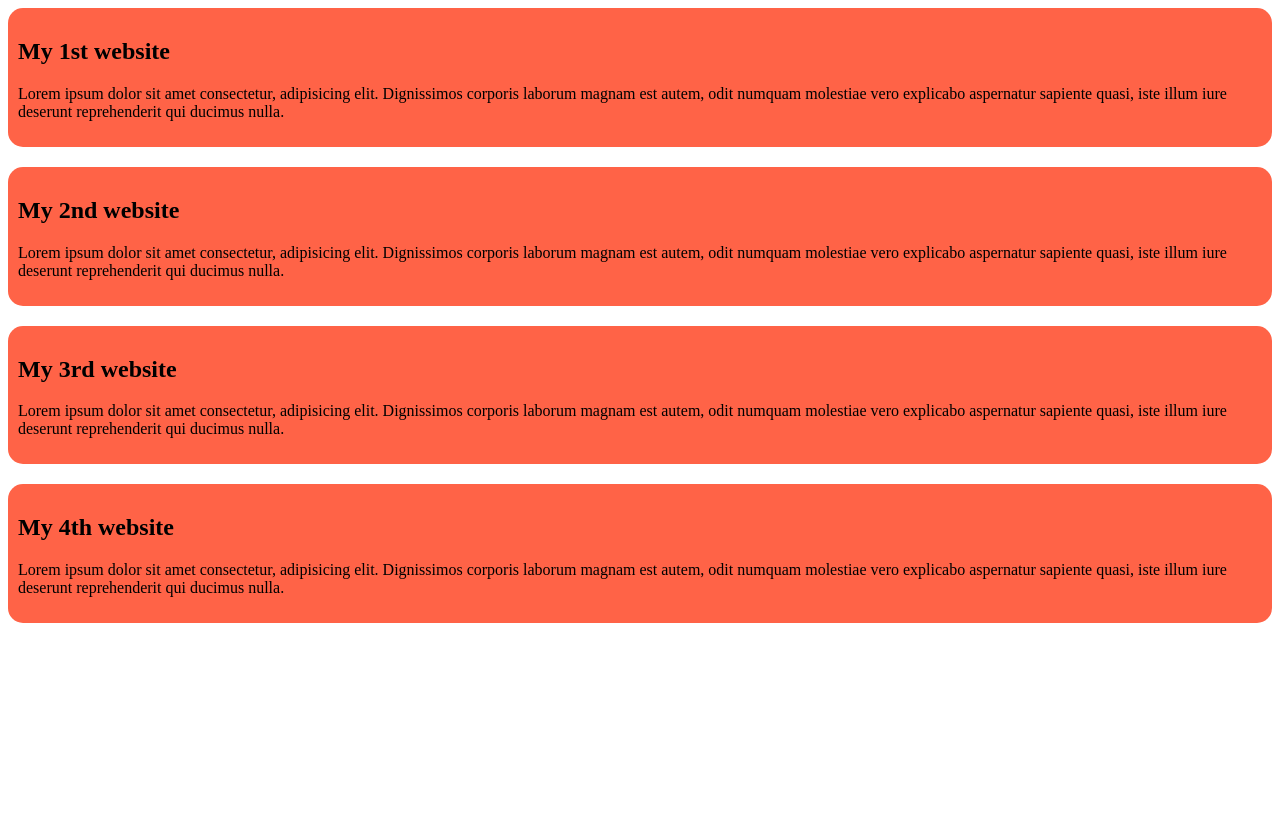
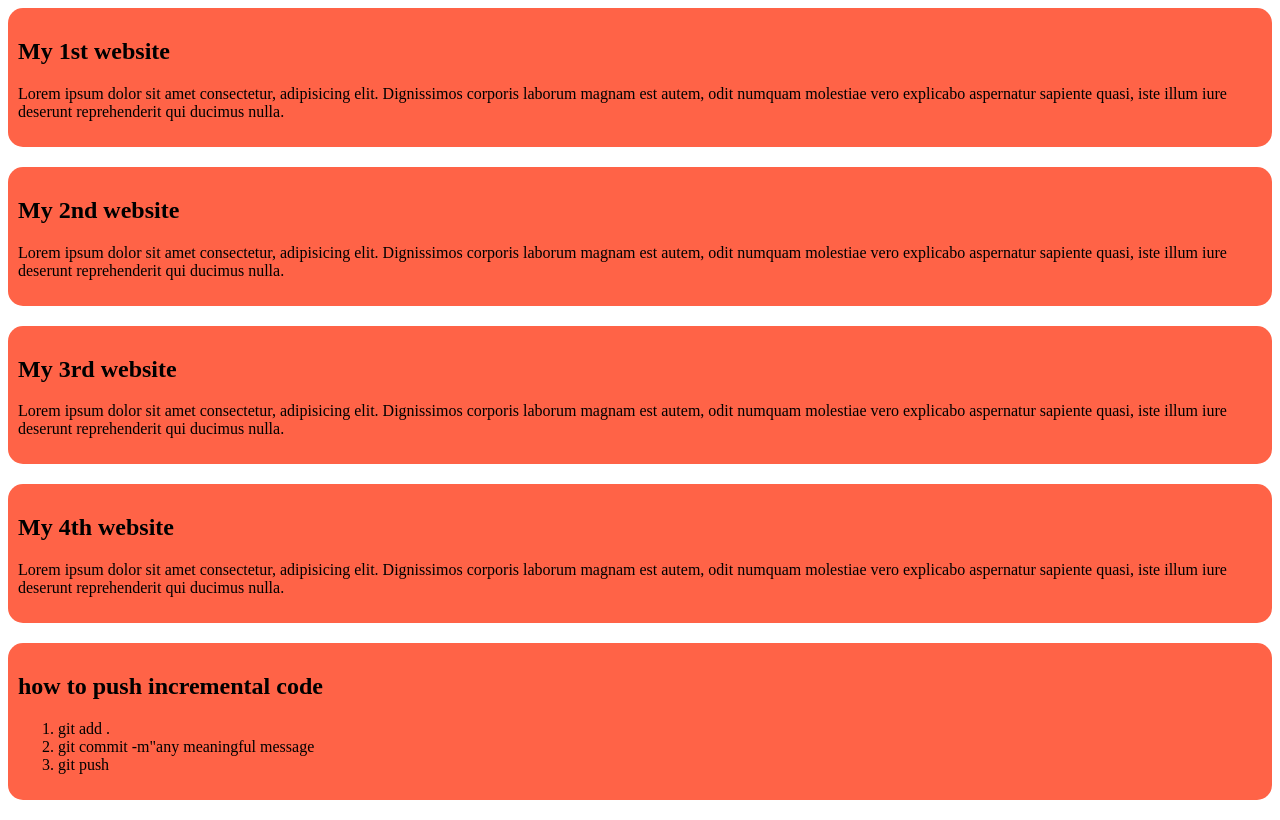
Before and after one commit to Darkk-Horse/third-repo, a plain HTML site: page index.html in a window 1280 px wide. Drawn offline with Linux system fonts and the light colour scheme.

Commit message:
4th blog

```diff
--- a/index.html
+++ b/index.html
@@ -1,31 +1,51 @@
 <!DOCTYPE html>
 <html lang="en">
+
 <head>
     <meta charset="UTF-8">
     <meta name="viewport" content="width=device-width, initial-scale=1.0">
     <title>My first web with github</title>
     <link rel="stylesheet" href="styles.css/blog.css">
 </head>
+
 <body>
     <div>
         <h2>My 1st website</h2>
-        <p>Lorem ipsum dolor sit amet consectetur, adipisicing elit. Dignissimos corporis laborum magnam est autem, odit numquam molestiae vero explicabo aspernatur sapiente quasi, iste illum iure deserunt reprehenderit qui ducimus nulla.</p>
+        <p>Lorem ipsum dolor sit amet consectetur, adipisicing elit. Dignissimos corporis laborum magnam est autem, odit
+            numquam molestiae vero explicabo aspernatur sapiente quasi, iste illum iure deserunt reprehenderit qui
+            ducimus nulla.</p>
 
     </div>
     <div>
         <h2>My 2nd website</h2>
-        <p>Lorem ipsum dolor sit amet consectetur, adipisicing elit. Dignissimos corporis laborum magnam est autem, odit numquam molestiae vero explicabo aspernatur sapiente quasi, iste illum iure deserunt reprehenderit qui ducimus nulla.</p>
+        <p>Lorem ipsum dolor sit amet consectetur, adipisicing elit. Dignissimos corporis laborum magnam est autem, odit
+            numquam molestiae vero explicabo aspernatur sapiente quasi, iste illum iure deserunt reprehenderit qui
+            ducimus nulla.</p>
 
     </div>
     <div>
         <h2>My 3rd website</h2>
-        <p>Lorem ipsum dolor sit amet consectetur, adipisicing elit. Dignissimos corporis laborum magnam est autem, odit numquam molestiae vero explicabo aspernatur sapiente quasi, iste illum iure deserunt reprehenderit qui ducimus nulla.</p>
+        <p>Lorem ipsum dolor sit amet consectetur, adipisicing elit. Dignissimos corporis laborum magnam est autem, odit
+            numquam molestiae vero explicabo aspernatur sapiente quasi, iste illum iure deserunt reprehenderit qui
+            ducimus nulla.</p>
 
     </div>
     <div>
         <h2>My 4th website</h2>
-        <p>Lorem ipsum dolor sit amet consectetur, adipisicing elit. Dignissimos corporis laborum magnam est autem, odit numquam molestiae vero explicabo aspernatur sapiente quasi, iste illum iure deserunt reprehenderit qui ducimus nulla.</p>
+        <p>Lorem ipsum dolor sit amet consectetur, adipisicing elit. Dignissimos corporis laborum magnam est autem, odit
+            numquam molestiae vero explicabo aspernatur sapiente quasi, iste illum iure deserunt reprehenderit qui
+            ducimus nulla.</p>
 
     </div>
+    <div>
+        <h2>how to push incremental code</h2>
+        <ol>
+            <li>git add . </li>
+            <li>git commit -m"any meaningful message</li>
+            <li>git push</li>
+
+        </ol>
+    </div>
 </body>
+
 </html>
```
